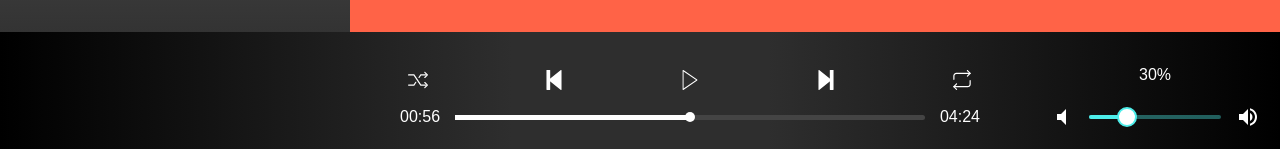
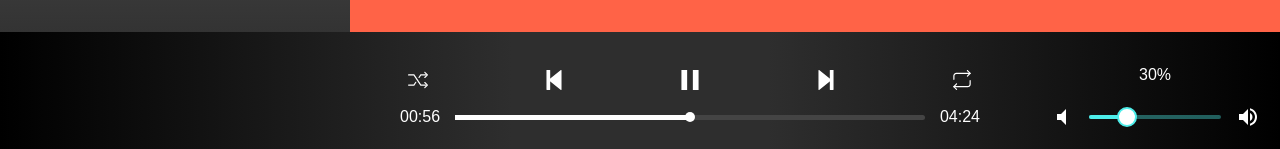
Before and after one commit to N-bred/react-music-player, a React (Create React App) app: page / in a window 1280 px wide. Both pictures are taken after a click on the button 690 px from the left and 727 px from the top of the page. Shown: the part 648-797 px from the top of the page. Built offline with nearby package versions, Linux system fonts and the light colour scheme.

Commit message:
Added MediaPlayer context to handle the Audio interaction, also added play and pause button based on the state

```diff
--- a/src/SecondDevelopment/App.js
+++ b/src/SecondDevelopment/App.js
@@ -5,11 +5,13 @@ import MediaPlayer from './components/MediaPlayer/MediaPlayer'
 import PlayerScene from './components/PlayerScene/PlayerScene'
 import PlayerCanvas from './components/PlayerCanvas/PlayerCanvas'
 import { MusicListProvider } from './context/MusicList'
+import { MediaPlayerProvider } from './context/MediaPlayer'
 
 function App() {
   return (
     <div>
       <MusicListProvider>
+        <MediaPlayerProvider>
           <Ui>
             <Sidebar className='sidebar' />
             <PlayerScene className='player-scene'>
@@ -17,6 +19,7 @@ function App() {
             </PlayerScene>
             <MediaPlayer className='media-player' />
           </Ui>
+        </MediaPlayerProvider>
       </MusicListProvider>
     </div>
   )
--- a/src/SecondDevelopment/components/MediaPlayer/MediaPlayer.jsx
+++ b/src/SecondDevelopment/components/MediaPlayer/MediaPlayer.jsx
@@ -4,31 +4,44 @@ import { Play, Repeat, Pause, Random, Previous } from '../../icons'
 import ButtonSvg from '../ButtonSvg/ButtonSvg'
 import ProgressBar from '../ProgressBar/ProgressBar'
 import VolumeSlider from '../VolumeSlider/VolumeSlider'
-import { ACTIONS, useMusicList } from '../../context/MusicList'
+import { ACTIONS as MusicListActions, useMusicList } from '../../context/MusicList'
+import { ACTIONS as MediaPlayerActions, useMediaPlayer } from '../../context/MediaPlayer'
 
 function MediaPlayer(props) {
   const musicList = useMusicList()
+  const mediaPlayer = useMediaPlayer()
 
   return (
     <StyledMediaPlayer {...props}>
       <div className='controls'>
         <div className='controls-bar'>
           <ButtonSvg
-            onClick={() => musicList.dispatch({ type: ACTIONS.SET_RANDOM })}
+            onClick={() => musicList.dispatch({ type: MusicListActions.SET_RANDOM })}
             isActive={musicList.state.isRandomized}
           >
             <Random />
           </ButtonSvg>
-          <ButtonSvg onClick={() => musicList.dispatch({ type: ACTIONS.SET_PREVIOUS })}>
+          <ButtonSvg onClick={() => musicList.dispatch({ type: MusicListActions.SET_PREVIOUS })}>
             <Previous />
           </ButtonSvg>
-          <ButtonSvg>
-            <Play />
-          </ButtonSvg>
-          <ButtonSvg rotate={true} onClick={() => musicList.dispatch({ type: ACTIONS.SET_NEXT })}>
+
+          {mediaPlayer.state.isPlaying ? (
+            <ButtonSvg onClick={() => mediaPlayer.dispatch({ type: MediaPlayerActions.PAUSE })}>
+              <Pause />
+            </ButtonSvg>
+          ) : (
+            <ButtonSvg onClick={() => mediaPlayer.dispatch({ type: MediaPlayerActions.PLAY })}>
+              <Play />
+            </ButtonSvg>
+          )}
+
+          <ButtonSvg rotate={true} onClick={() => musicList.dispatch({ type: MusicListActions.SET_NEXT })}>
             <Previous />
           </ButtonSvg>
-          <ButtonSvg onClick={() => musicList.dispatch({ type: ACTIONS.SET_REPEAT })} isActive={musicList.state.isRepeating}>
+          <ButtonSvg
+            onClick={() => musicList.dispatch({ type: MusicListActions.SET_REPEAT })}
+            isActive={musicList.state.isRepeating}
+          >
             <Repeat />
           </ButtonSvg>
         </div>
--- /dev/null
+++ b/src/SecondDevelopment/context/MediaPlayer.jsx
@@ -0,0 +1,42 @@
+import React, { useReducer, createContext, useContext } from 'react'
+
+const ACTIONS = {
+  PLAY: 'set_playing',
+  PAUSE: 'set_paused',
+  SET_VOLUME: 'set_volume',
+}
+
+function reducer(state, action) {
+  switch (action.type) {
+    case ACTIONS.PLAY:
+      return { ...state, isPlaying: true }
+    case ACTIONS.PAUSE:
+      return { ...state, isPlaying: false }
+    case ACTIONS.SET_VOLUME:
+      return { ...state, volume: action.payload.volume }
+  }
+}
+
+// Context Creation
+
+const MediaPlayerContext = createContext()
+
+function MediaPlayerProvider({ children }) {
+  const [state, dispatch] = useReducer(reducer, {
+    isPlaying: false,
+    volume: 0.5,
+  })
+  const value = { state, dispatch }
+
+  return <MediaPlayerContext.Provider value={value}>{children}</MediaPlayerContext.Provider>
+}
+
+function useMediaPlayer() {
+  const context = useContext(MediaPlayerContext)
+  if (context === undefined) {
+    throw new Error('useMediaPlayer must be use inside a MediaPlayerProvider')
+  }
+  return context
+}
+
+export { ACTIONS, MediaPlayerProvider, useMediaPlayer }
--- a/src/SecondDevelopment/icons/Pause.jsx
+++ b/src/SecondDevelopment/icons/Pause.jsx
@@ -1,7 +1,7 @@
 import React from 'react'
 
 const Pause = () => (
-  <svg xmlns='http://www.w3.org/2000/svg' width='357' height='357' viewBox='0 0 357 357'>
+  <svg xmlns='http://www.w3.org/2000/svg' viewBox='0 0 357 357'>
     <path d='M25.5 357h102V0h-102V357zM229.5 0v357h102V0H229.5z' />
   </svg>
 )
```
Lines whose indentation alone changed are shown as unchanged.
